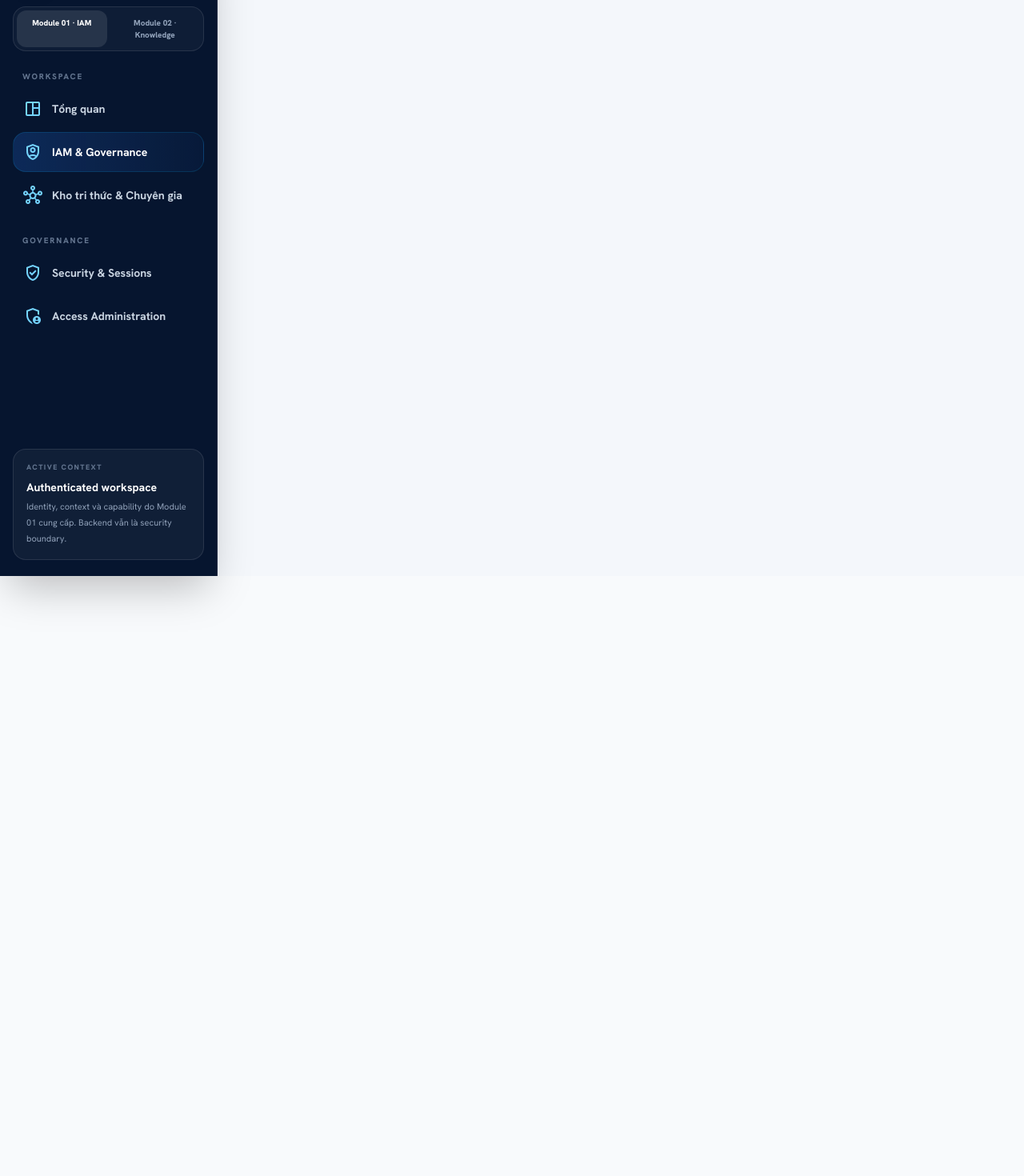
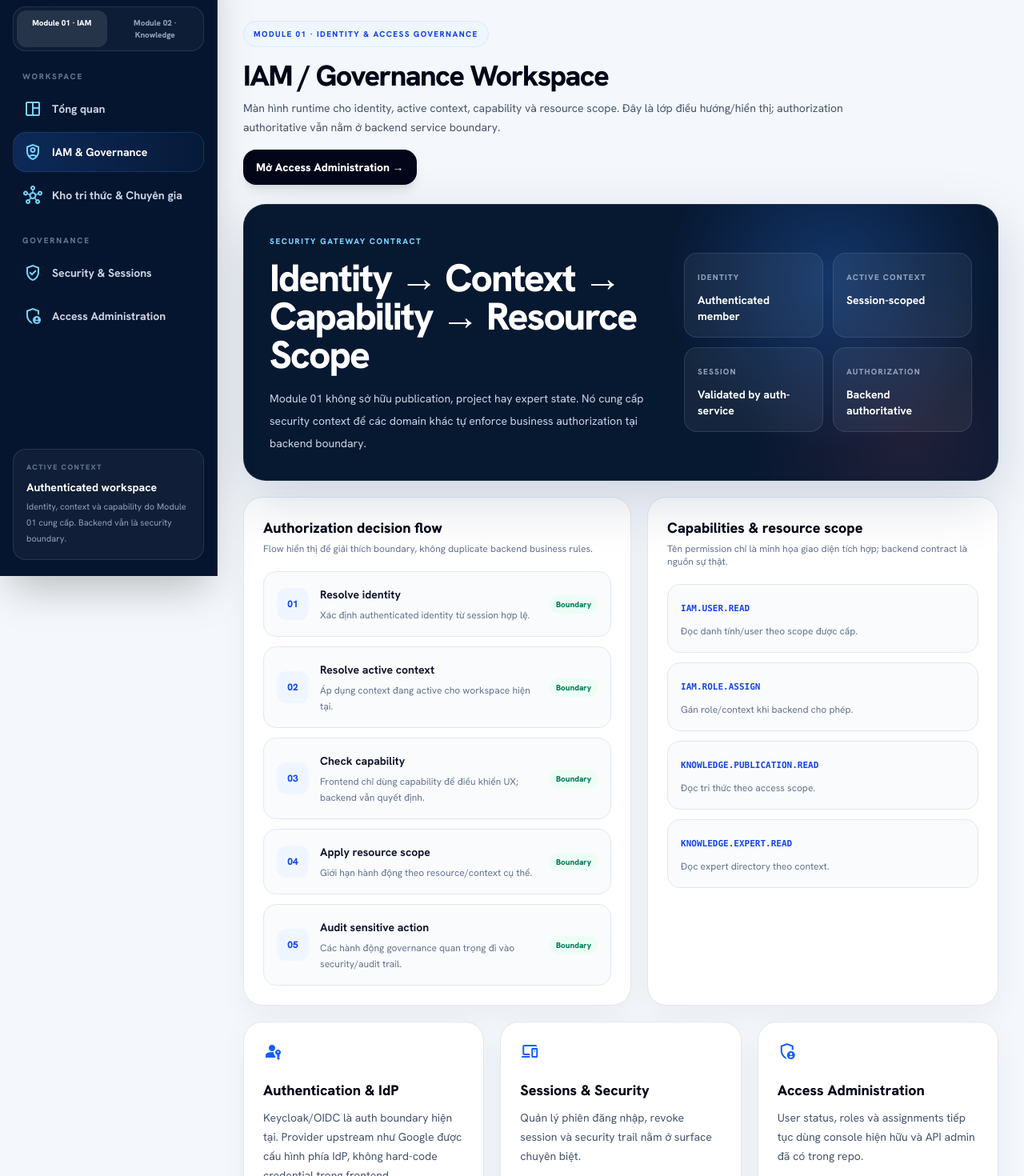
Before and after one commit to dangminhdev0403/vnru-network, a Next.js app in the folder frontend/: page /workspace/iam in a window 1280 px wide. Shown: the part 80-1550 px from the top of the page at 80% size. Before the commit the page ends 800 px from the top, so only its background shows below. Built offline with nearby package versions, Linux system fonts and the light colour scheme.

Commit message:
feat(frontend): add IAM overview workspace view

```diff
--- /dev/null
+++ b/frontend/features/auth/components/IamWorkspaceView.tsx
@@ -0,0 +1,88 @@
+import Link from "next/link";
+
+const decisions = [
+  ["01", "Resolve identity", "Xác định authenticated identity từ session hợp lệ."],
+  ["02", "Resolve active context", "Áp dụng context đang active cho workspace hiện tại."],
+  ["03", "Check capability", "Frontend chỉ dùng capability để điều khiển UX; backend vẫn quyết định."],
+  ["04", "Apply resource scope", "Giới hạn hành động theo resource/context cụ thể."],
+  ["05", "Audit sensitive action", "Các hành động governance quan trọng đi vào security/audit trail."],
+];
+
+const permissions = [
+  ["IAM.USER.READ", "Đọc danh tính/user theo scope được cấp."],
+  ["IAM.ROLE.ASSIGN", "Gán role/context khi backend cho phép."],
+  ["KNOWLEDGE.PUBLICATION.READ", "Đọc tri thức theo access scope."],
+  ["KNOWLEDGE.EXPERT.READ", "Đọc expert directory theo context."],
+];
+
+export default function IamWorkspaceView() {
+  return (
+    <div className="mx-auto max-w-[1580px] px-4 py-7 sm:px-6 lg:px-8 lg:py-8">
+      <div className="mb-6 flex flex-wrap items-start justify-between gap-4">
+        <div>
+          <span className="inline-flex items-center gap-2 rounded-full border border-blue-100 bg-blue-50 px-3 py-2 text-[10px] font-black uppercase tracking-[0.14em] text-blue-700">Module 01 · Identity & Access Governance</span>
+          <h1 className="mt-4 text-3xl font-black tracking-[-0.04em] sm:text-4xl">IAM / Governance Workspace</h1>
+          <p className="mt-2 max-w-3xl text-sm leading-6 text-slate-600">Màn hình runtime cho identity, active context, capability và resource scope. Đây là lớp điều hướng/hiển thị; authorization authoritative vẫn nằm ở backend service boundary.</p>
+        </div>
+        <Link href="/admin/iam" className="rounded-2xl bg-slate-950 px-4 py-3 text-sm font-black text-white shadow-lg transition hover:-translate-y-0.5">Mở Access Administration →</Link>
+      </div>
+
+      <section className="relative overflow-hidden rounded-[28px] border border-white/10 bg-[#071831] p-6 text-white shadow-[0_24px_70px_rgba(8,32,72,.16)] sm:p-8">
+        <div className="absolute inset-0 bg-[radial-gradient(circle_at_78%_28%,rgba(52,132,255,.28),transparent_27%),radial-gradient(circle_at_88%_86%,rgba(239,91,115,.11),transparent_23%)]" />
+        <div className="relative z-10 grid gap-7 xl:grid-cols-[minmax(0,1.2fr)_minmax(360px,.8fr)] xl:items-center">
+          <div>
+            <span className="text-[10px] font-black uppercase tracking-[0.16em] text-sky-300">Security gateway contract</span>
+            <h2 className="mt-3 text-3xl font-black tracking-[-0.04em] sm:text-5xl">Identity → Context → Capability → Resource Scope</h2>
+            <p className="mt-4 max-w-2xl text-sm leading-7 text-slate-300">Module 01 không sở hữu publication, project hay expert state. Nó cung cấp security context để các domain khác tự enforce business authorization tại backend boundary.</p>
+          </div>
+          <div className="grid gap-3 sm:grid-cols-2">
+            {[["Identity", "Authenticated member"], ["Active context", "Session-scoped"], ["Session", "Validated by auth-service"], ["Authorization", "Backend authoritative"]].map(([label, value]) => (
+              <div key={label} className="rounded-2xl border border-white/10 bg-white/[0.06] p-4"><span className="text-[10px] font-black uppercase tracking-[0.12em] text-slate-400">{label}</span><strong className="mt-2 block text-sm text-white">{value}</strong></div>
+            ))}
+          </div>
+        </div>
+      </section>
+
+      <div className="mt-5 grid gap-5 xl:grid-cols-[minmax(0,1.05fr)_minmax(360px,.95fr)]">
+        <section className="rounded-[24px] border border-slate-200 bg-white p-5 shadow-[0_12px_36px_rgba(29,57,95,.05)] sm:p-6">
+          <div><h3 className="text-lg font-black">Authorization decision flow</h3><p className="mt-1 text-xs text-slate-500">Flow hiển thị để giải thích boundary, không duplicate backend business rules.</p></div>
+          <div className="mt-5 grid gap-3">
+            {decisions.map(([index, title, description]) => (
+              <div key={index} className="grid grid-cols-[42px_minmax(0,1fr)] gap-3 rounded-2xl border border-slate-200 bg-slate-50/70 p-4 sm:grid-cols-[42px_minmax(0,1fr)_auto] sm:items-center">
+                <span className="grid h-10 w-10 place-items-center rounded-xl bg-blue-50 text-xs font-black text-blue-700">{index}</span>
+                <div><strong className="text-sm text-slate-900">{title}</strong><span className="mt-1 block text-xs leading-5 text-slate-500">{description}</span></div>
+                <span className="hidden rounded-full bg-emerald-50 px-2 py-1 text-[10px] font-black text-emerald-700 sm:inline-flex">Boundary</span>
+              </div>
+            ))}
+          </div>
+        </section>
+
+        <section className="rounded-[24px] border border-slate-200 bg-white p-5 shadow-[0_12px_36px_rgba(29,57,95,.05)] sm:p-6">
+          <div><h3 className="text-lg font-black">Capabilities & resource scope</h3><p className="mt-1 text-xs text-slate-500">Tên permission chỉ là minh họa giao diện tích hợp; backend contract là nguồn sự thật.</p></div>
+          <div className="mt-5 grid gap-3 sm:grid-cols-2 xl:grid-cols-1 2xl:grid-cols-2">
+            {permissions.map(([permission, description]) => (
+              <div key={permission} className="rounded-2xl border border-slate-200 bg-slate-50/70 p-4"><code className="text-[11px] font-black text-blue-700">{permission}</code><p className="mt-2 text-xs leading-5 text-slate-500">{description}</p></div>
+            ))}
+          </div>
+        </section>
+      </div>
+
+      <div className="mt-5 grid gap-5 lg:grid-cols-3">
+        <section className="rounded-[24px] border border-slate-200 bg-white p-5 shadow-[0_12px_36px_rgba(29,57,95,.05)] sm:p-6">
+          <span className="material-symbols-outlined text-[26px] text-blue-600">passkey</span><h3 className="mt-4 text-lg font-black">Authentication & IdP</h3><p className="mt-2 text-sm leading-6 text-slate-600">Keycloak/OIDC là auth boundary hiện tại. Provider upstream như Google được cấu hình phía IdP, không hard-code credential trong frontend.</p>
+        </section>
+        <section className="rounded-[24px] border border-slate-200 bg-white p-5 shadow-[0_12px_36px_rgba(29,57,95,.05)] sm:p-6">
+          <span className="material-symbols-outlined text-[26px] text-blue-600">devices</span><h3 className="mt-4 text-lg font-black">Sessions & Security</h3><p className="mt-2 text-sm leading-6 text-slate-600">Quản lý phiên đăng nhập, revoke session và security trail nằm ở surface chuyên biệt.</p><Link href="/security" className="mt-4 inline-flex text-sm font-black text-blue-600">Mở Security & Sessions →</Link>
+        </section>
+        <section className="rounded-[24px] border border-slate-200 bg-white p-5 shadow-[0_12px_36px_rgba(29,57,95,.05)] sm:p-6">
+          <span className="material-symbols-outlined text-[26px] text-blue-600">admin_panel_settings</span><h3 className="mt-4 text-lg font-black">Access Administration</h3><p className="mt-2 text-sm leading-6 text-slate-600">User status, roles và assignments tiếp tục dùng console hiện hữu và API admin đã có trong repo.</p><Link href="/admin/iam" className="mt-4 inline-flex text-sm font-black text-blue-600">Mở IAM Admin →</Link>
+        </section>
+      </div>
+
+      <section className="mt-5 rounded-[24px] border border-amber-200 bg-amber-50 p-5 sm:p-6">
+        <span className="text-[10px] font-black uppercase tracking-[0.14em] text-amber-700">Open decisions</span>
+        <div className="mt-3 grid gap-3 md:grid-cols-2"><div className="rounded-2xl border border-amber-200 bg-white/70 p-4"><strong className="text-sm">OPEN-01 · IdP / SSO policy</strong><p className="mt-1 text-xs leading-5 text-slate-600">Không tự chốt provider policy trong UI; runtime dùng Keycloak/OIDC boundary hiện có.</p></div><div className="rounded-2xl border border-amber-200 bg-white/70 p-4"><strong className="text-sm">OPEN-02 · Multi-context behavior</strong><p className="mt-1 text-xs leading-5 text-slate-600">Context switcher chỉ là UX; cơ chế chuyển context phải dựa trên session contract đã được backend phê duyệt.</p></div></div>
+      </section>
+    </div>
+  );
+}
```
